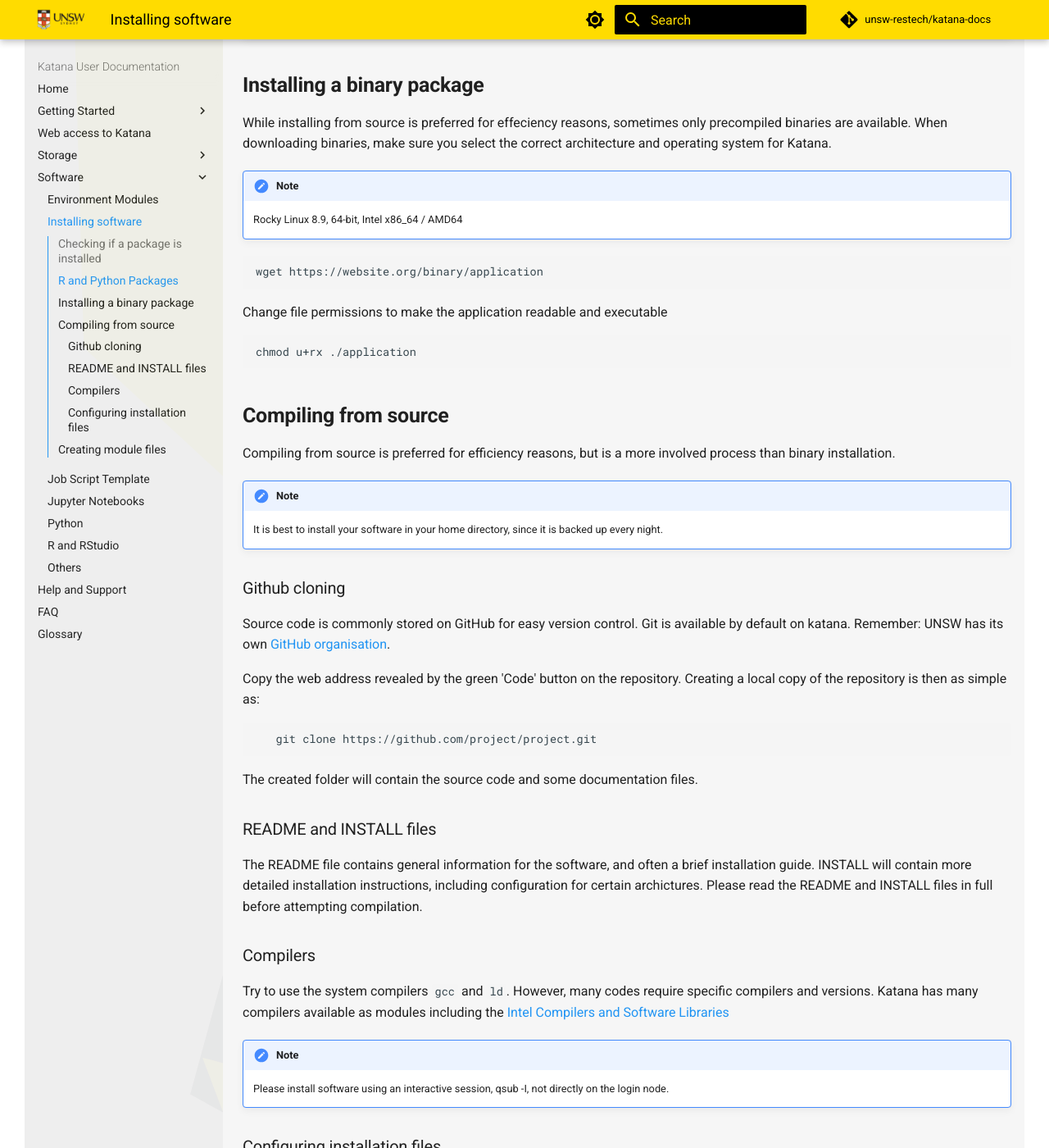
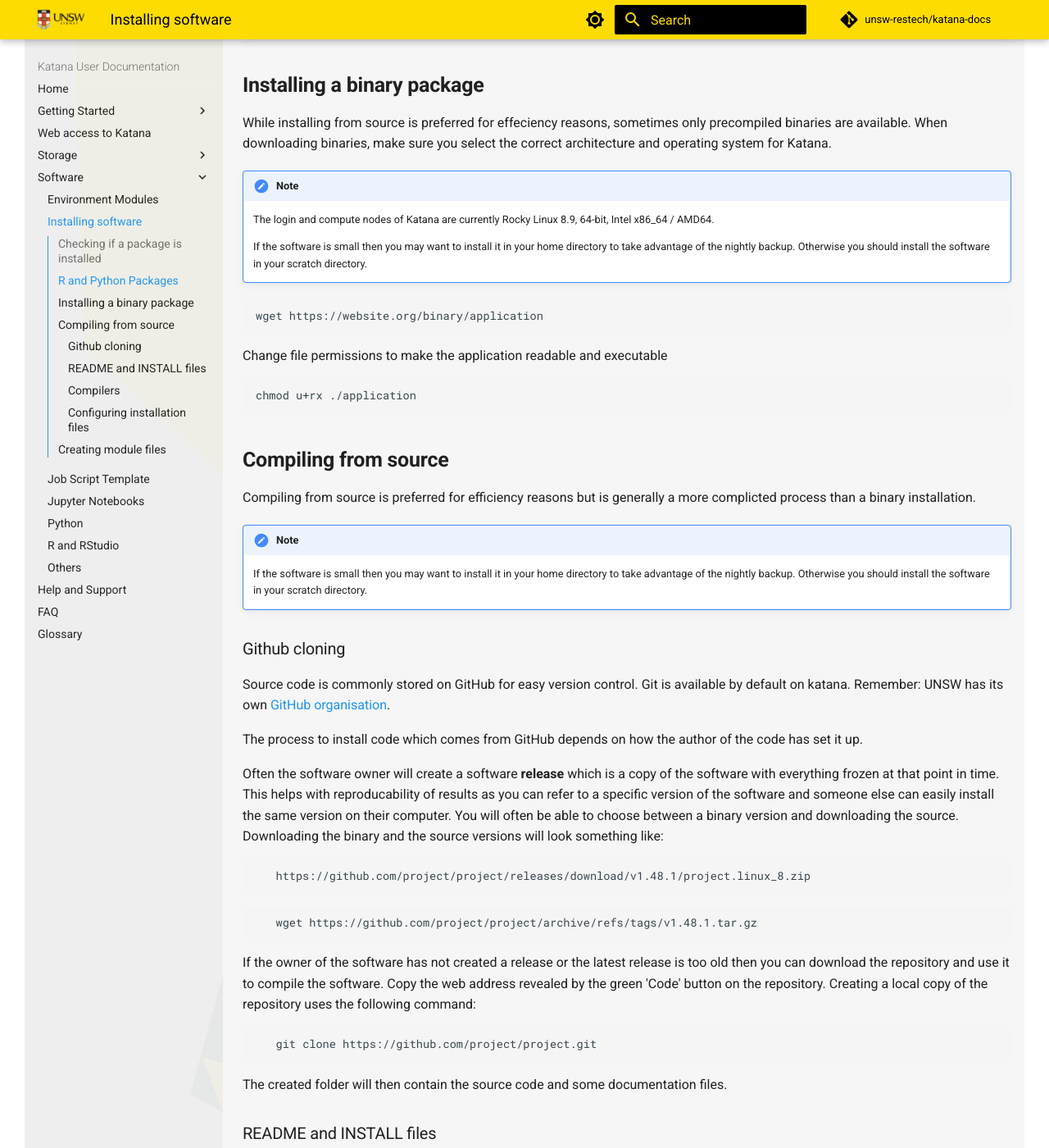
Before and after one commit to unsw-restech/unsw-restech.github.io, an MkDocs documentation site: the page built from docs/software/installing_software.md, in a window 1280 px wide and 1400 px high, scrolled down 886 px. Shown: the whole window at 82% size. Built offline with MkDocs 1.6.1 and Material for MkDocs 9.7.7, drawn with Linux system fonts in a browser that asks for light colours; comment, search, counter and statistics services are not loaded; some of the changed text lies outside the part shown.

Commit message:
Update installing_software.md
Added information about release versions and more.

````diff
--- a/docs/software/installing_software.md
+++ b/docs/software/installing_software.md
@@ -14,7 +14,7 @@
 ```
 
 !!! warning
-    Do not try to run system commands as a user. These include: apt-get install, yum install, su, or sudo.
+    Do not try to run administration commands as a user. These include: apt-get install, yum install, su, or sudo.
 
 You can see the list of software applications already installed on Katana using the [Environment Module](./environment_modules) command:
 
@@ -37,7 +37,11 @@
 correct architecture and operating system for Katana.
 
 !!! note
-    Rocky Linux 8.9, 64-bit, Intel x86_64 / AMD64
+    The login and compute nodes of Katana are currently Rocky Linux 8.9, 64-bit, Intel x86_64 / AMD64.
+
+    If the software is small then you may want to install it in your home directory to take advantage of the
+	nightly backup. Otherwise you should install the software in your scratch directory.
+
 
 ``` bash
 wget https://website.org/binary/application
@@ -51,50 +55,68 @@
 
 ## Compiling from source
 
-Compiling from source is preferred for efficiency reasons, but is a more involved process than binary installation.
+Compiling from source is preferred for efficiency reasons but is generally a more complicted process than a binary installation.
 
 !!! note
-    It is best to install your software in your home directory, since it is backed up every night.
+    If the software is small then you may want to install it in your home directory to take advantage of the nightly backup.
+	Otherwise you should install the software in your scratch directory.
 
 
 ### Github cloning
 
 Source code is commonly stored on GitHub for easy version control. Git is available by default on katana. Remember: UNSW has its own [GitHub organisation](../using_katana/github).
 
+The process to install code which comes from GitHub depends on how the author of the code has set it up.
 
-Copy the web address revealed by the green 'Code' button on the repository. Creating a local copy of the repository is then as simple as:
+Often the software owner will create a software __release__  which is a copy of the software with everything frozen at that point in time. This helps with reproducability of results
+as you can refer to a specific version of the software and someone else can easily install the same version on their computer. You will often be able to choose between a
+binary version and downloading the source. Downloading the binary and the source versions will look something like:
+
+``` bash
+   https://github.com/project/project/releases/download/v1.48.1/project.linux_8.zip
+```
+
+``` bash
+   wget https://github.com/project/project/archive/refs/tags/v1.48.1.tar.gz
+```
+
+If the owner of the software has not created a release or the latest release is too old then you can download the repository and use it to compile the software.
+Copy the web address revealed by the green 'Code' button on the repository. Creating a local copy of the repository uses the following command:
 
 ``` bash
    git clone https://github.com/project/project.git
 ```
 
-The created folder will contain the source code and some documentation files.
+The created folder will then contain the source code and some documentation files.
 
 ### README and INSTALL files
 
-The README file contains general information for the software, and often a brief installation guide. INSTALL will contain more detailed installation instructions, including configuration for certain archictures.
-Please read the README and INSTALL files in full before attempting compilation.
+The README file contains general information for the software, and often a brief installation guide. INSTALL will contain more detailed installation instructions, including configuration for
+certain archictures. Please read the README and INSTALL files in full before attempting compilation.
 
 ### Compilers
 
-Try to use the system compilers `gcc` and `ld`. However, many codes require specific compilers and versions. Katana has many compilers available as modules including the [Intel Compilers and Software Libraries](./intel_compilers_and_libraries)
+It is generally best to use the system compilers `gcc` and `ld`. However, many code requires specific compilers and versions. Katana has many compilers available as modules
+including the [Intel Compilers and Software Libraries](./intel_compilers_and_libraries)
 
 !!! note
     Please install software using an interactive session, qsub -I, not directly on the login node.
 
 ### Configuring installation files
 
-Commonly, a configuration script is available. This allows you to set where the software is installed by using the --prefix flag. Again, it is best to install software within your home directory
+Commonly, a configuration script is available which allows you to set where the software is installed by using the --prefix flag as well as other options. To install
+the software in your Katana home directory you can use the following command:
 
 ``` bash
-   ./configure --prefix=$HOME/apps/{PACKAGE}/{VERSION}  make && make install
+   ./configure --prefix=$HOME/apps/{PACKAGE}/{VERSION}
 ```
 
 The software can then be installed according to the rules in the MakeFile. This
 is typically invoked with
 
 ``` bash
-   make && make install
+   make
+   make install
 ```
 
 ## Creating module files
````
